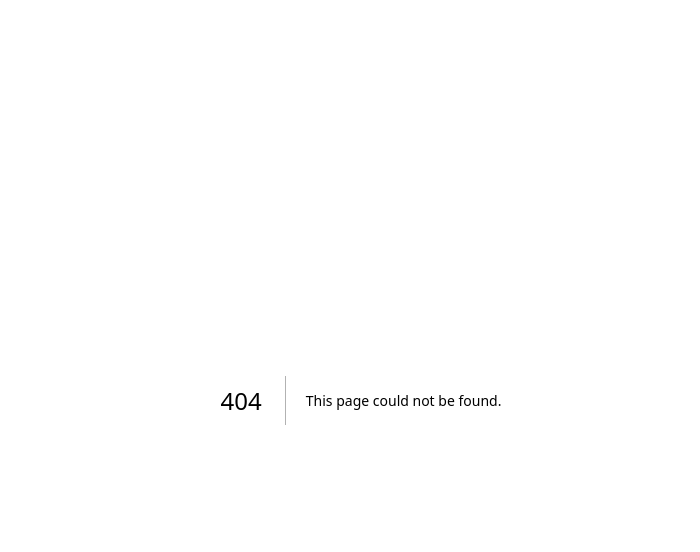
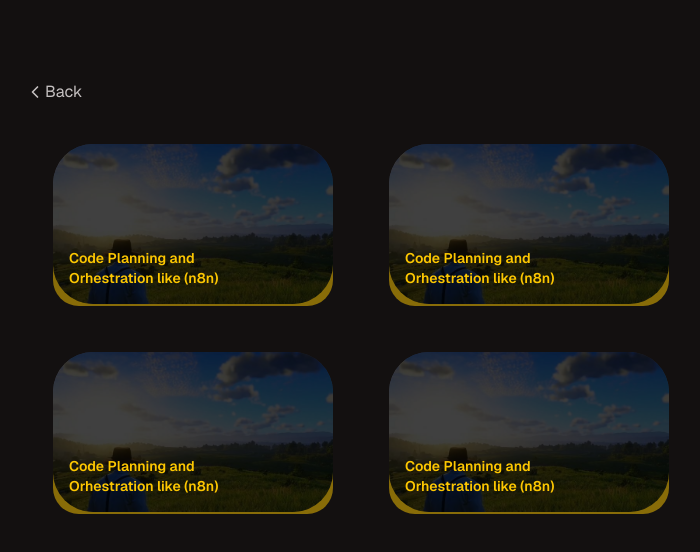
Before and after one commit to prave01/portfolio-2026, a Next.js app: page /projects in a window 1280 px wide. Before the commit this address had no page. Shown: the top 552 px of the page, without its empty margins (279-979 px from the left). Built offline with nearby package versions, Linux system fonts and the light colour scheme.

Commit message:
Adds project page

```diff
--- a/app/layout.tsx
+++ b/app/layout.tsx
@@ -33,7 +33,8 @@
   return (
     <html lang="en">
       <body
-        className={`${geistSans.className} ${playwrite.variable} antialiased`}
+        className={`${geistSans.className} ${playwrite.variable} antialiased
+          bg-[#131010] `}
       >
         {children}
       </body>
--- a/app/page.tsx
+++ b/app/page.tsx
@@ -9,10 +9,7 @@
 
 export default function Home() {
   return (
-    <div
-      className="bg-[#131010] w-full overflow-hidden min-h-screen relative
-        font-semibold"
-    >
+    <div className="w-full overflow-hidden min-h-screen relative font-semibold">
       <div
         className="gap-2 md:gap-4 pt-3 md:pt-18 mx-auto flex flex-col max-w-3xl
           w-full"
--- /dev/null
+++ b/app/projects/page.tsx
@@ -0,0 +1,9 @@
+import ProjectsPageClient from "@/components/custom/page/ProjectsPageClient";
+
+export default function Page() {
+  return (
+    <div className="">
+      <ProjectsPageClient />
+    </div>
+  );
+}
--- /dev/null
+++ b/components/custom/atom/ProjectCard.tsx
@@ -0,0 +1,114 @@
+"use client";
+
+import { motion } from "motion/react";
+import {
+  Tooltip,
+  TooltipContent,
+  TooltipTrigger,
+} from "@/components/ui/tooltip";
+import Image from "next/image";
+import { GithubIcon, Globe, Play } from "lucide-react";
+import Link from "next/link";
+
+export default function ProjectCard({
+  name,
+  github,
+  live,
+}: {
+  name: string;
+  github: string;
+  live: string;
+}) {
+  return (
+    <div className="relative mx-auto group w-fit h-auto z-0">
+      <motion.div
+        className="h-40 group-hover:-translate-y-5 transition-all duration-150
+          ease-in-out w-80 md:w-70 border-primary/80 [corner-shape:squircle]
+          rounded-[40px] overflow-clip relative z-10
+          group-hover:shadow-[0px_1px_8px_var(--color-black)]"
+      >
+        <div
+          className="absolute flex flex-col items-start justify-end w-full p-4
+            h-full bg-black/50 z-10"
+        >
+          <p
+            className="max-w-50 w-full text-yellow-400 text-sm md:text-md
+              font-semibold"
+          >
+            {name}
+          </p>
+        </div>
+        <Image
+          src={"/aa.jpeg"}
+          className="object-cover brightness-50"
+          alt={""}
+          width={500}
+          height={500}
+        />
+      </motion.div>
+      <div
+        className="h-20 translate-y-8 lg:group-hover:translate-y-6
+          transition-all duration-150 ease-in-out w-full absolute
+          lg:bg-yellow-400/50 bg-yellow-400/80 lg:group-hover:bg-yellow-400/80
+          bottom-0 lg:translate-y-0.5 rounded-b-4xl [corner-shape:squircle]
+          -z-10 group-hover:shadow-[0px_-1px_4px_var(--color-black)_inset]"
+      >
+        <div
+          className="absolute -bottom-1 lg:bottom-1 w-full h-10 flex
+            items-center gap-3 justify-start px-4"
+        >
+          {" "}
+          <Tooltip delayDuration={800}>
+            <TooltipTrigger>
+              {" "}
+              <Link href={github}>
+                {" "}
+                <GithubIcon
+                  className="text-neutral-900 hover:text-gray-200 rounded-full
+                    transition-all duration-150 size-4 md:size-5 ease-in-out"
+                />
+              </Link>
+            </TooltipTrigger>
+            <TooltipContent
+              side="top"
+              className="backdrop-blur-md text-white bg-black/50"
+            >
+              Github
+            </TooltipContent>
+          </Tooltip>
+          <Tooltip delayDuration={800}>
+            <TooltipTrigger>
+              <Link href={live}>
+                {" "}
+                <Globe
+                  className="text-neutral-900 hover:text-blue-700 rounded-full
+                    transition-all duration-150 size-4 md:size-5 ease-in-out"
+                />
+              </Link>
+            </TooltipTrigger>
+            <TooltipContent
+              side="top"
+              className="backdrop-blur-md text-white bg-black/50"
+            >
+              Live
+            </TooltipContent>
+          </Tooltip>
+          <Tooltip delayDuration={800}>
+            <TooltipTrigger>
+              <Play
+                className="text-neutral-900 hover:text-red-700 rounded-full
+                  transition-all duration-150 size-4 md:size-5 ease-in-out"
+              />
+            </TooltipTrigger>
+            <TooltipContent
+              side="top"
+              className="backdrop-blur-md text-white bg-black/50"
+            >
+              Demo{" "}
+            </TooltipContent>
+          </Tooltip>
+        </div>
+      </div>
+    </div>
+  );
+}
--- a/components/custom/molecule/Projects.tsx
+++ b/components/custom/molecule/Projects.tsx
@@ -1,14 +1,8 @@
 "use client";
 
 import Image from "next/image";
-import { motion } from "motion/react";
-import { GithubIcon, Globe, Play } from "lucide-react";
-import {
-  Tooltip,
-  TooltipContent,
-  TooltipTrigger,
-} from "@/components/ui/tooltip";
-import { Button } from "@/components/ui/button";
+import Link from "next/link";
+
 export default function Projects() {
   return (
     <div className="relative w-full py-3">
@@ -20,106 +14,28 @@
       </p>
       <div className="absolute z-10 w-full h-full">
         {" "}
-        <Button
+        <Link
+          href={"/projects"}
           className="absolute bottom-16 left-1/2 -translate-x-1/2 z-10
             rounded-full bg-yellow-400 text-black shadow-lg hover:shadow-xl
-            transition-all"
+            transition-all px-3 py-2 text-sm font-medium hover:bg-primary"
         >
           View More
-        </Button>
-      </div>
-
+        </Link>
+      </div>{" "}
       <div
-        className="px-3 lg:pt-5 pt-3 grid gap-12 lg:gap-8 grid-cols-1
-          items-center justify-center md:grid-cols-2 w-full h-100
-          overflow-hidden mask-b-from-20% mask-b-to-100%"
+        className="px-4 py-5 grid grid-cols-3 gap-6 items-center justify-center
+          w-fit mx-auto mask-b-from-5% mask-b-to-transparent brightness-50"
       >
-        {Array.from({ length: 4 }).map((_, idx) => (
-          <div key={idx} className="relative mx-auto group w-fit h-auto z-0">
-            <motion.div
-              className="h-40 group-hover:-translate-y-5 transition-all
-                duration-150 ease-in-out w-80 md:w-70 border-primary/80
-                [corner-shape:squircle] rounded-[40px] overflow-clip relative
-                z-10 group-hover:shadow-[0px_1px_8px_var(--color-black)]"
-            >
-              <div
-                className="absolute flex flex-col items-start justify-end w-full
-                  p-4 h-full bg-black/50 z-10"
-              >
-                <p className="max-w-50 w-full text-yellow-400">
-                  Code Planning and Orhestration (like n8n)
-                </p>
-              </div>
+        {Array.from({ length: 6 }).map((_, i) => (
           <Image
+            key={i}
             src={"/aa.jpeg"}
-                className="object-cover brightness-50"
             alt={""}
             width={500}
             height={500}
+            className="w-55 h-30 object-cover rounded-xl"
           />
-            </motion.div>
-            <div
-              className="h-20 translate-y-8 lg:group-hover:translate-y-6
-                transition-all duration-150 ease-in-out w-full absolute
-                lg:bg-yellow-400/50 bg-yellow-400/80
-                lg:group-hover:bg-yellow-400/80 bottom-0 lg:translate-y-0.5
-                rounded-b-4xl [corner-shape:squircle] -z-10
-                group-hover:shadow-[0px_-1px_4px_var(--color-black)_inset]"
-            >
-              <div
-                className="absolute -bottom-1 lg:bottom-1 w-full h-10 flex
-                  items-center gap-3 justify-start px-4"
-              >
-                {" "}
-                <Tooltip delayDuration={800}>
-                  <TooltipTrigger>
-                    {" "}
-                    <GithubIcon
-                      className="text-neutral-900 hover:text-gray-200
-                        rounded-full transition-all duration-150 size-4
-                        md:size-5 ease-in-out"
-                    />
-                  </TooltipTrigger>
-                  <TooltipContent
-                    side="top"
-                    className="backdrop-blur-md text-white bg-black/50"
-                  >
-                    Github
-                  </TooltipContent>
-                </Tooltip>
-                <Tooltip delayDuration={800}>
-                  <TooltipTrigger>
-                    <Globe
-                      className="text-neutral-900 hover:text-blue-700
-                        rounded-full transition-all duration-150 size-4
-                        md:size-5 ease-in-out"
-                    />
-                  </TooltipTrigger>
-                  <TooltipContent
-                    side="top"
-                    className="backdrop-blur-md text-white bg-black/50"
-                  >
-                    Live
-                  </TooltipContent>
-                </Tooltip>
-                <Tooltip delayDuration={800}>
-                  <TooltipTrigger>
-                    <Play
-                      className="text-neutral-900 hover:text-red-700
-                        rounded-full transition-all duration-150 size-4
-                        md:size-5 ease-in-out"
-                    />
-                  </TooltipTrigger>
-                  <TooltipContent
-                    side="top"
-                    className="backdrop-blur-md text-white bg-black/50"
-                  >
-                    Demo{" "}
-                  </TooltipContent>
-                </Tooltip>
-              </div>
-            </div>
-          </div>
         ))}
       </div>
     </div>
--- /dev/null
+++ b/components/custom/page/ProjectsPageClient.tsx
@@ -0,0 +1,44 @@
+import { ChevronLeft } from "lucide-react";
+import Link from "next/link";
+import ProjectCard from "../atom/ProjectCard";
+
+export default function ProjectsPageClient() {
+  return (
+    <div className="w-full min-h-screen pt-20">
+      <div className="max-w-2xl w-full mx-auto">
+        <Link
+          href={"/"}
+          className="text-primary/80 flex items-center hover:text-primary
+            transition-all ease-in-out duration-150"
+        >
+          <ChevronLeft className="size-5" /> Back
+        </Link>
+        <div
+          className="grid grid-cols-1 gap-y-12 items-start py-10 justify-center
+            md:grid-cols-2 w-full h-full overflow-hidden"
+        >
+          <ProjectCard
+            name={"Code Planning and Orhestration like (n8n)"}
+            github={"https://github.com/prave01/n8n_forCodePlanning"}
+            live={"https://tried-n8n.vercel.app/"}
+          />
+          <ProjectCard
+            name={"Code Planning and Orhestration like (n8n)"}
+            github={"https://github.com/prave01/n8n_forCodePlanning"}
+            live={"https://tried-n8n.vercel.app/"}
+          />
+          <ProjectCard
+            name={"Code Planning and Orhestration like (n8n)"}
+            github={"https://github.com/prave01/n8n_forCodePlanning"}
+            live={"https://tried-n8n.vercel.app/"}
+          />
+          <ProjectCard
+            name={"Code Planning and Orhestration like (n8n)"}
+            github={"https://github.com/prave01/n8n_forCodePlanning"}
+            live={"https://tried-n8n.vercel.app/"}
+          />
+        </div>
+      </div>
+    </div>
+  );
+}
```
Lines whose indentation alone changed are shown as unchanged.
